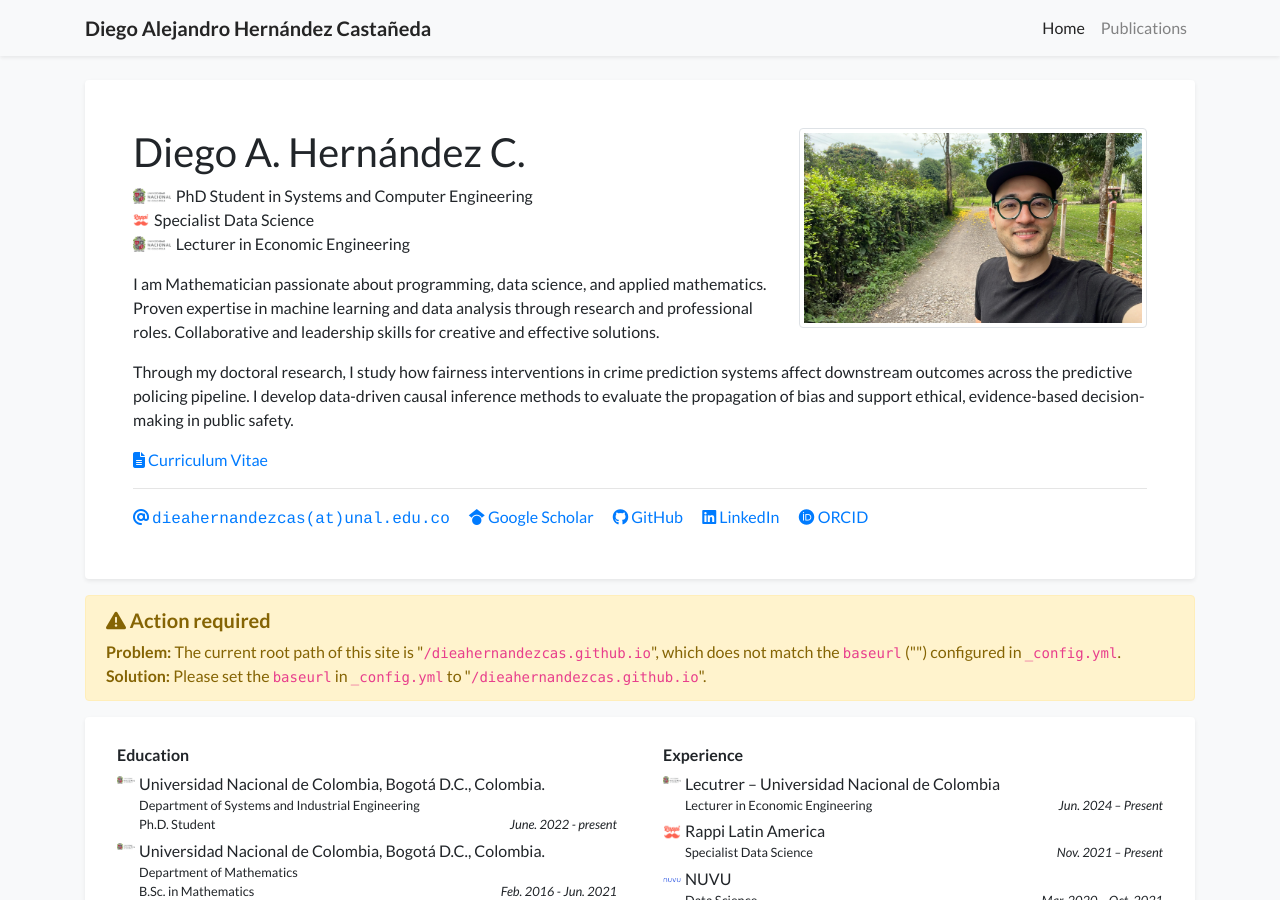
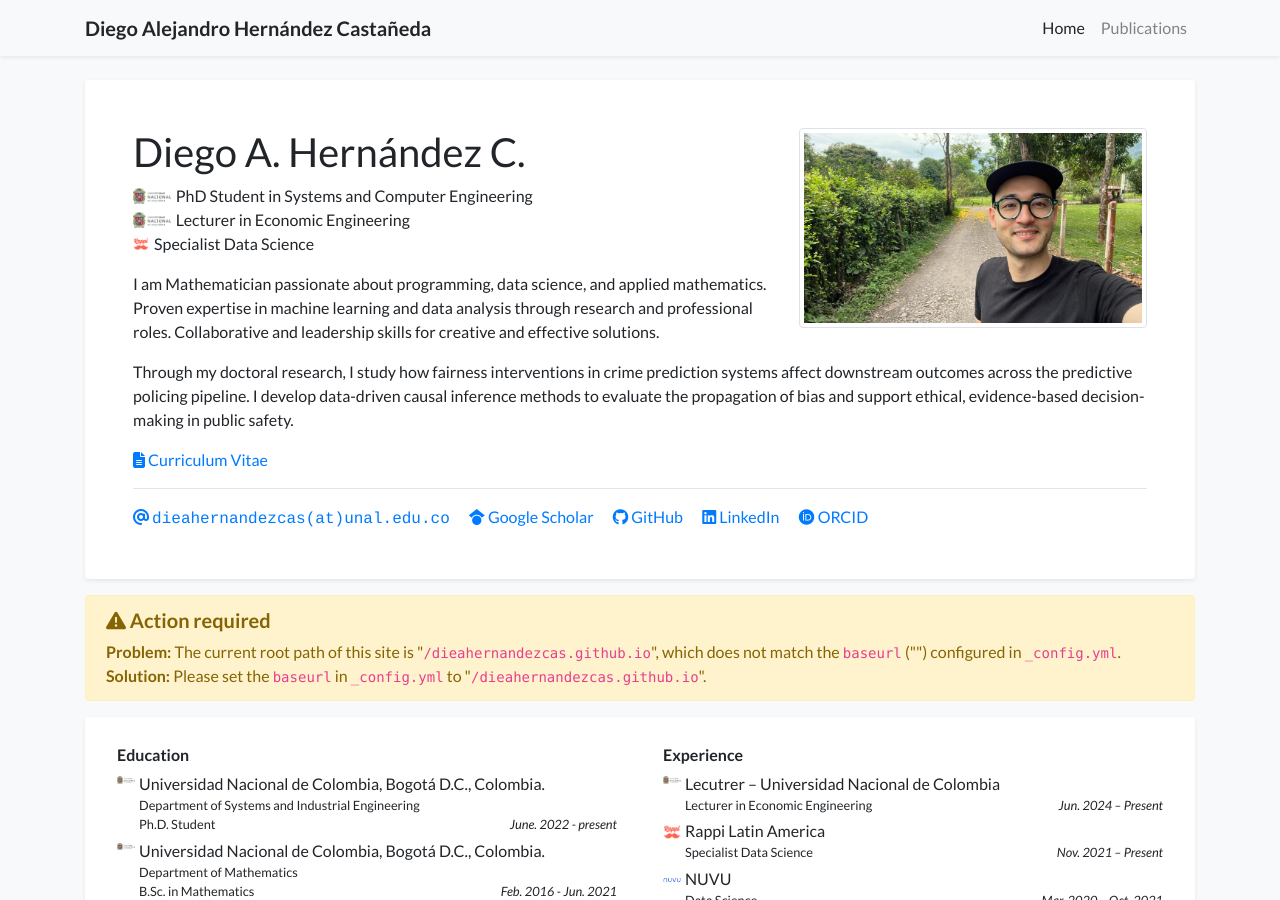
Before and after one commit to dieahernandezcas/dieahernandezcas.github.io, a Jekyll site: the page built from index.html, in a window 1280 px wide and 900 px high. Built offline with Jekyll 4.4.1, drawn with Linux system fonts in a browser that asks for light colours; nearby versions of some CDN libraries; a style sheet for code colours, icons or effects is not loaded.

Commit message:
Update profile.yml

```diff
--- a/_data/profile.yml
+++ b/_data/profile.yml
@@ -5,10 +5,11 @@ navbar_name: "Diego Alejandro Hernández Castañeda"
 positions:
 - logo: /assets/images/badges/un.png  # Logo is optional
   name: PhD Student in Systems and Computer Engineering
+- logo: /assets/images/badges/un.png  # Logo is optional
+  name: Lecturer in Economic Engineering
 - logo: /assets/images/badges/rappi_logo.png  # Logo is optional
   name: Specialist Data Science
-- logo: /assets/images/badges/un.png  # Logo is optional
-  name: Lecturer in Economic Engineering
+
 
 
 email: "dieahernandezcas@unal.edu.co"
```
